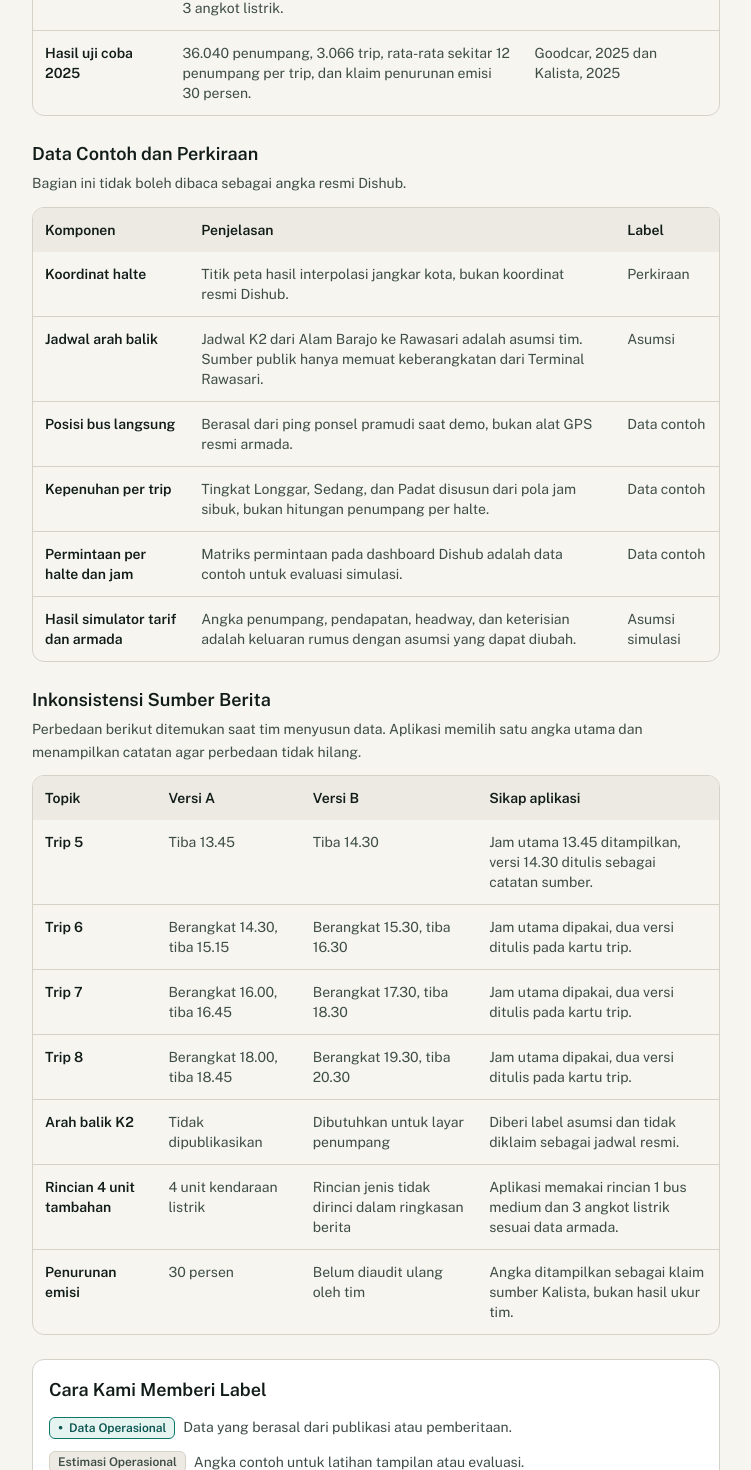
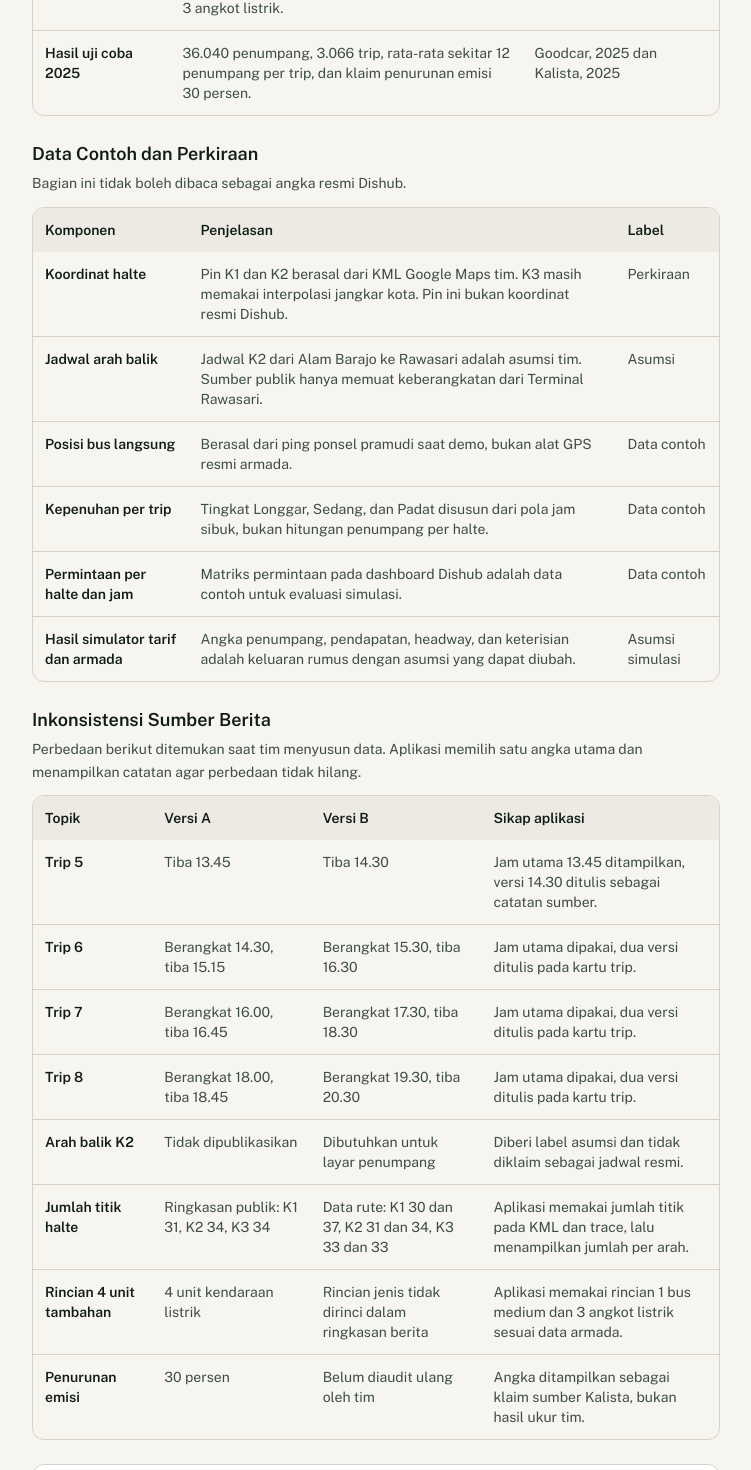
Before and after one commit to ayato1110/jambi-jalan, a Next.js app: page /tentang-data in a window 1280 px wide. Shown: the part 535-2005 px from the top of the page, without its empty margins (264-1015 px from the left). Built offline with nearby package versions, Linux system fonts and the light colour scheme.

Commit message:
docs: jelaskan sumber pin K1 dan jumlah titik

```diff
--- a/src/app/(penumpang)/tentang-data/page.tsx
+++ b/src/app/(penumpang)/tentang-data/page.tsx
@@ -26,7 +26,7 @@ const DATA_PUBLIK = [
 const DATA_CONTOH = [
   {
     komponen: "Koordinat halte",
-    isi: "Titik peta hasil interpolasi jangkar kota, bukan koordinat resmi Dishub.",
+    isi: "Pin K1 dan K2 berasal dari KML Google Maps tim. K3 masih memakai interpolasi jangkar kota. Pin ini bukan koordinat resmi Dishub.",
     label: "Perkiraan",
   },
   {
@@ -86,6 +86,12 @@ const INKONSISTENSI = [
     versiA: "Tidak dipublikasikan",
     versiB: "Dibutuhkan untuk layar penumpang",
     sikap: "Diberi label asumsi dan tidak diklaim sebagai jadwal resmi.",
+  },
+  {
+    topik: "Jumlah titik halte",
+    versiA: "Ringkasan publik: K1 31, K2 34, K3 34",
+    versiB: "Data rute: K1 30 dan 37, K2 31 dan 34, K3 33 dan 33",
+    sikap: "Aplikasi memakai jumlah titik pada KML dan trace, lalu menampilkan jumlah per arah.",
   },
   {
     topik: "Rincian 4 unit tambahan",
```
